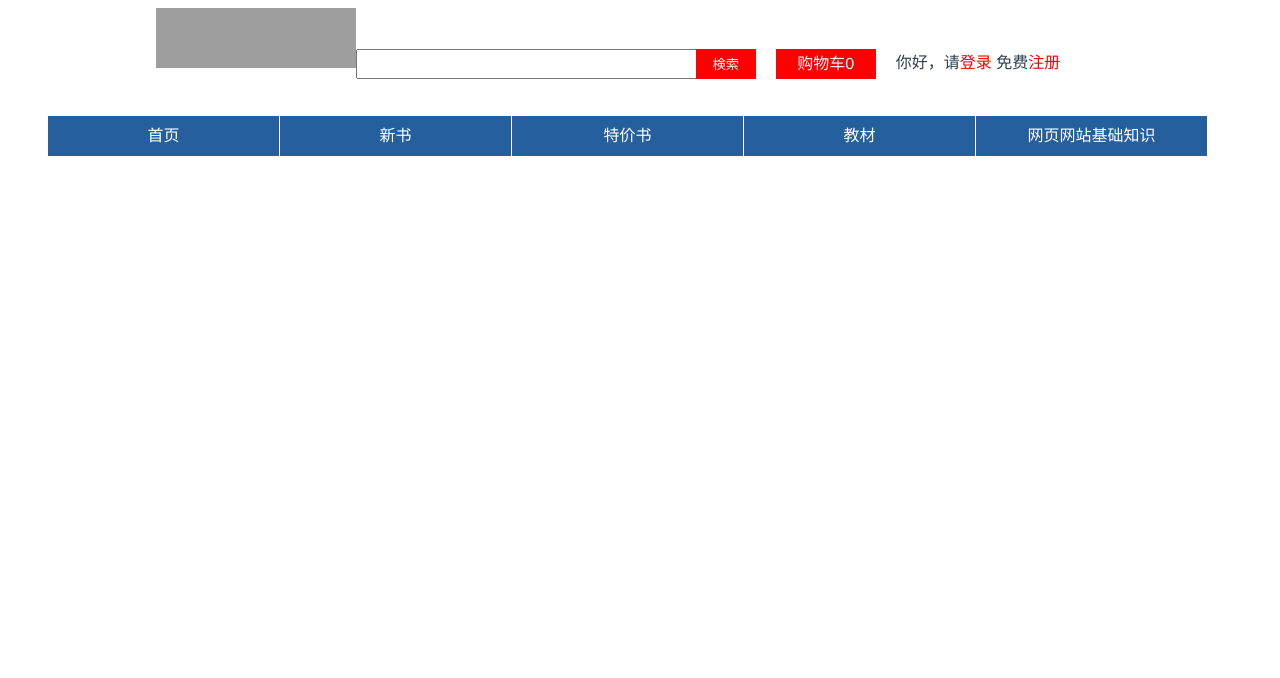
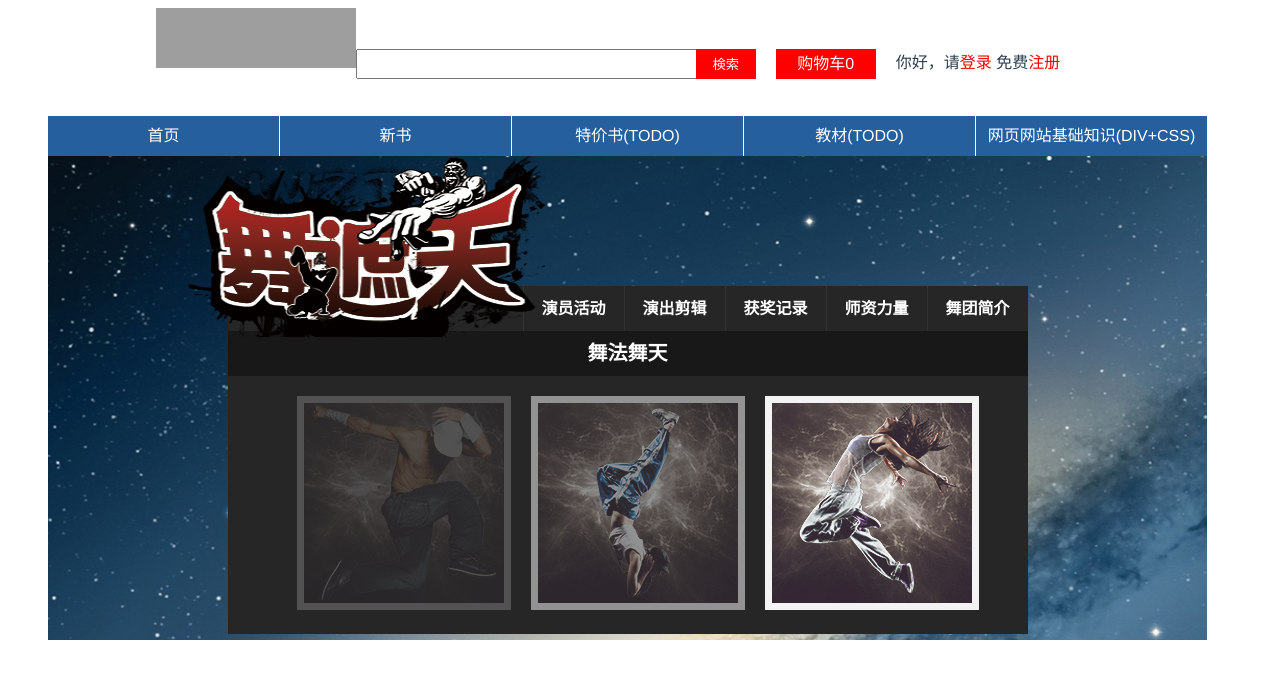
Before and after one commit to marksongg/bookstore, a Vue app: page /divCssJQuery7_4_2 in a window 1280 px wide. Shown: the top 678 px of the page. Built offline with nearby package versions, Linux system fonts and the light colour scheme; grey boxes are pictures that could not be loaded.

Commit message:
第七章 使用CSS样式控制列表

```diff
--- a/src/components/DivCssJQuery.vue
+++ b/src/components/DivCssJQuery.vue
@@ -117,6 +117,18 @@
       <li>
           <router-link to="/divCssJQuery7_2_4"><h3>第7章: 7.2.4 定义列表</h3></router-link>
       </li>
+      <li>
+          <router-link to="/divCssJQuery7_3_1"><h3>第7章: 7.3.1 制作游戏网站导航</h3></router-link>
+      </li>
+      <li>
+          <router-link to="/divCssJQuery7_3_2"><h3>第7章: 7.3.2 制作购物网站导航</h3></router-link>
+      </li>
+      <li>
+          <router-link to="/divCssJQuery7_4_2"><h3>第7章: 7.4.2 CSS3内容(content)和不透明(opacity)属性的应用</h3></router-link>
+      </li>
+      <li>
+          <router-link to="/divCssJQuery7_6_2"><h3>第7章: 7.6.2 更新部分列表符号</h3></router-link>
+      </li>
   </div>
 </template>
 
--- a/src/components/MenusComp.vue
+++ b/src/components/MenusComp.vue
@@ -8,16 +8,16 @@
               <router-link to="/newBooks">新书</router-link>
           </li>
           <li>
-              <a href="javascript:;">特价书</a>
+              <a href="javascript:;">特价书(TODO)</a>
           </li>
           <li>
-              <a href="javascript:;">教材</a>
+              <a href="javascript:;">教材(TODO)</a>
           </li>
           <!-- <li>
               <a href="javascript:;">视听教程</a>
           </li> -->
           <li>
-              <router-link to="/divCssJQuery">网页网站基础知识</router-link>
+              <router-link to="/divCssJQuery">网页网站基础知识(DIV+CSS)</router-link>
           </li>
       </ul>
   </div>
--- /dev/null
+++ b/src/components/divCssJQuery/divCssJQuery7/DivCssJQuery7_3_1.vue
@@ -0,0 +1,70 @@
+<template>
+  <div id="body1">
+    <div id="daoh">
+      <ul class="li">
+        <li>专区首页</li>
+        <li>新闻公告</li>
+        <li>攻略大全</li>
+        <li>新手指南</li>
+        <li>精彩视频</li>
+        <li>部落工具</li>
+        <li>加入收藏</li>
+      </ul>
+    </div>
+  </div>
+</template>
+
+<script>
+export default {
+  data(){
+    return {
+      count: 0
+    }
+  },
+  name:'DivCssJQuery7_3_1',
+}
+</script>
+
+<style scoped>
+  * {
+    margin: 0px;
+    padding: 0px;
+    border: 0px;
+  }
+
+  #body1 {
+    margin: 0px 1px auto 40px; /**这里只有设置了这个参数值后，画面布局才能正常 */
+    background-image: url('@/assets/images7/73102.png');
+    background-repeat: no-repeat;
+    background-position: top center;
+    font-family: "幼圆";
+    font-size: 15px;
+    color: #FC1B1B;
+    font-weight: bold;
+    height: 800px;
+  }
+
+  #daoh {
+    margin-top: 220px;
+    float: left;
+    margin-left: 100px;
+    background-image: url('@/assets/images7/73101.png');
+    background-repeat: no-repeat;
+    background-position: left;
+    width: 1100px;
+  }
+
+  .li {
+    padding-left: 40px;
+    float: left;
+  }
+
+  #daoh li {
+    list-style-type: none;
+    float: left;
+    margin: 35px 30px;
+  }
+
+
+
+</style>
--- /dev/null
+++ b/src/components/divCssJQuery/divCssJQuery7/DivCssJQuery7_3_2.vue
@@ -0,0 +1,71 @@
+<template>
+  <div id="body1">
+    <div id="box"><img src="@/assets/images7/73202.jpg" width="1024" height="630"/></div>
+    <div id="daoh">
+      <div id="text">
+        <ul>
+          <li>店长推荐</li>
+          <li>本月热卖</li>
+          <li>新品上架</li>
+          <li>男装专区</li>
+          <li>女装专区</li>
+          <li>电子专区</li>
+        </ul>
+      </div>
+    </div>
+  </div>
+</template>
+
+<script>
+export default {
+  data(){
+    return {
+      count: 0
+    }
+  },
+  name:'DivCssJQuery7_3_2',
+}
+</script>
+
+<style scoped>
+  * {
+    margin: 0px;
+    padding: 0px;
+    border: 0px;
+  }
+
+  #body1 {
+    margin: 0px 1px auto 40px; /**这里只有设置了这个参数值后，画面布局才能正常 */
+    height: 800px;
+  }
+
+  #daoh {
+    height: 613px;
+    width: 157px;
+    background-image: url('@/assets/images7/73201.png');
+    background-repeat: no-repeat;
+    position: absolute; /**绝对定位，元素可以通过top. left等属性进行设置 */
+    top: 150px;
+    left: 120px;
+  }
+
+  #text {
+    padding-left: 18px;
+    margin-top: 190px;
+    width: 120px;
+    color: #000000;
+    line-height: 40px;
+  }
+
+  #text li {
+    list-style-type: none;
+    font-family: "微软雅黑";
+    font-weight: bold;
+    border-bottom: dashed 2px #CCCCCC;
+  }
+
+
+
+
+
+</style>
--- /dev/null
+++ b/src/components/divCssJQuery/divCssJQuery7/DivCssJQuery7_4_2.vue
@@ -0,0 +1,123 @@
+<template>
+  <div id="body1">
+    <div id="bg">
+      <div id="logo"><img src="@/assets/images7/74202.png" width="357" height="181"/></div>
+      <div id="box">
+        <div id="menu">
+          <ul>
+            <li>舞团简介</li>
+            <li>师资力量</li>
+            <li>获奖记录</li>
+            <li>演出剪辑</li>
+            <li>演员活动</li>
+          </ul>
+        </div>
+        <div id="title"></div>
+        <div id="main">
+          <img src="@/assets/images7/74203.jpg" width="200" height="200" class="img01"/>
+          <img src="@/assets/images7/74204.jpg" width="200" height="200" class="img02"/>
+          <img src="@/assets/images7/74205.jpg" width="200" height="200" class="img03"/>
+        </div>
+      </div>
+    </div>
+  </div>
+</template>
+
+<script>
+export default {
+  data(){
+    return {
+      count: 0
+    }
+  },
+  name:'DivCssJQuery7_4_2',
+}
+</script>
+
+<style scoped>
+  * {
+    margin: 0px;
+    padding: 0px;
+    border: 0px;
+  }
+
+  #body1 {
+    margin: 0px 1px auto 40px; /**这里只有设置了这个参数值后，画面布局才能正常 */
+    color: #FFF;
+    font-weight: bold;
+    background-image: url('@/assets/images7/74201.jpg');
+    background-repeat: no-repeat;
+    background-position: top center;
+    height: 525px;
+  }
+
+  #box {
+    position: relative;
+    top: -10px;
+    z-index: 1;
+    width: 800px;
+    height: 100%;
+    background-color: #181818;
+    margin: 0px auto;
+  }
+
+  #menu {
+    height: 45px;
+    line-height: 45px;
+    background-color: #262626;
+  }
+
+  #menu li {
+    list-style-type: none;
+    float: right;
+    width: 100px; /**控制每个li的宽度，产生间隔 */
+    text-align: center;
+    border-left: solid 1px #333;
+  }
+
+  #logo {
+    width: 357px;
+    height: 181px;
+    position: relative;
+    top: 0px;
+    left: 140px;
+    z-index: 2;
+  }
+
+  #title {
+    height: 45px;
+    line-height: 45px;
+    text-align: center;
+    font-size: 20px;
+  }
+
+  #main {
+    text-align: center;
+    padding: 20px;   /**控件图片显示初始位置 */
+    background-color: #262626;
+  }
+
+  #main img {
+    margin-left: 20px;
+    border: solid 7px #FFF;
+  }
+
+  #title::before {
+    content: "舞法舞天";
+  }
+
+  .img01 {
+    opacity: 0.2;
+  }
+
+  .img02 {
+    opacity: 0.5
+  }
+
+  .img03 {
+    opacity: 0.95;
+  }
+
+
+
+</style>
--- /dev/null
+++ b/src/components/divCssJQuery/divCssJQuery7/DivCssJQuery7_6_2.vue
@@ -0,0 +1,70 @@
+<template>
+  <div id="body1">
+    <div id="box">
+      <div id="text">
+        <ul>
+          <li class="special">即将到来的平衡性调整，战歌指挥官</li>
+          <li class="special">[ 冠军的试练 ]活动第二弹</li>
+          <li class="special">[ 冠军的试练 ]截图分享活动</li>
+          <li class="special">你好，旅行者！</li>
+          <li>论坛新增卡牌属性显示功能！</li>
+          <li>论坛功能更新，帖子列表</li>
+          <li>社区MVP玩家计划指南</li>
+          <li>春季特惠活动时间预告</li>
+          <li>冬季特惠活动即将下线</li>
+        </ul>
+      </div>
+    </div>
+  </div>
+</template>
+
+<script>
+export default {
+  data(){
+    return {
+      count: 0
+    }
+  },
+  name:'DivCssJQuery7_6_2',
+}
+</script>
+
+<style scoped>
+  * {
+    margin: 0px;
+    padding: 0px;
+    border: 0px;
+  }
+
+  #body1 {
+    margin: 60px 1px auto 40px; /**这里只有设置了这个参数值后，画面布局才能正常 */
+    font-size: 23px;
+    line-height: 35px;
+    color: #ffb980;
+    background-image: url('@/assets/images7/123.png');
+    background-repeat: no-repeat;
+    background-position: top center;
+    height: 800px;
+  }
+
+  #box {
+    width: 900px;
+    margin: 330px auot 50px auto;
+  }
+
+  #text {
+    height: 280px;
+    padding-top: 355px;
+    padding-left: 450px;
+    text-align: left;
+  }
+
+  #text li {
+    list-style-position: inside;
+  }
+
+  .special {
+    list-style-type: square;
+  }
+
+</style>
--- a/src/router/index.js
+++ b/src/router/index.js
@@ -407,6 +407,38 @@ const routes = [
       title: '定义列表'
     },
     component: ()=> import('../components/divCssJQuery/divCssJQuery7/DivCssJQuery7_2_4.vue')
+  },
+  {
+    path: '/divCssJQuery7_3_1',
+    name: 'divCssJQuery7_3_1',
+    meta: {
+      title: '游戏网站导航'
+    },
+    component: ()=> import('../components/divCssJQuery/divCssJQuery7/DivCssJQuery7_3_1.vue')
+  },
+  {
+    path: '/divCssJQuery7_3_2',
+    name: 'divCssJQuery7_3_2',
+    meta: {
+      title: '购物网站导航'
+    },
+    component: ()=> import('../components/divCssJQuery/divCssJQuery7/DivCssJQuery7_3_2.vue')
+  },
+  {
+    path: '/divCssJQuery7_4_2',
+    name: 'divCssJQuery7_4_2',
+    meta: {
+      title: '内容和透明度属性'
+    },
+    component: ()=> import('../components/divCssJQuery/divCssJQuery7/DivCssJQuery7_4_2.vue')
+  },
+  {
+    path: '/divCssJQuery7_6_2',
+    name: 'divCssJQuery7_6_2',
+    meta: {
+      title: '更改部分项目列表符号'
+    },
+    component: ()=> import('../components/divCssJQuery/divCssJQuery7/DivCssJQuery7_6_2.vue')
   }
 ]
 
```
